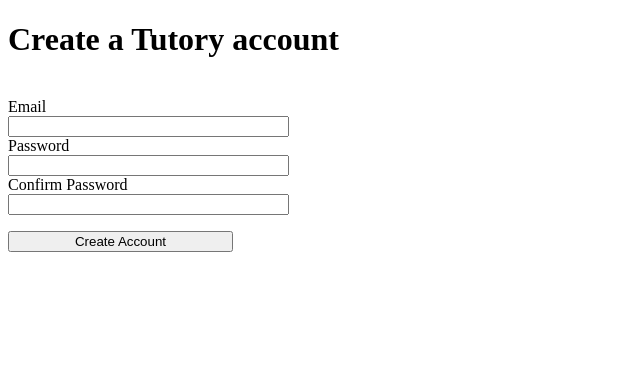
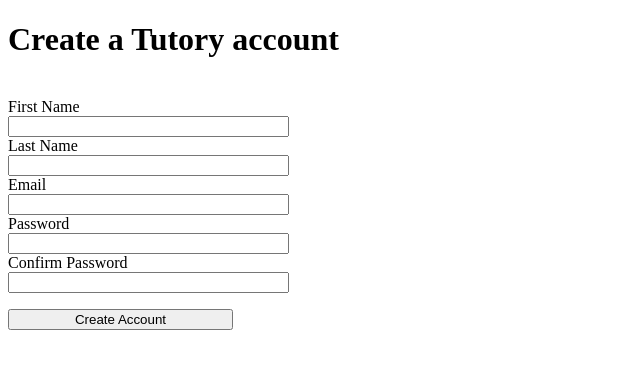
Before and after one commit to eric1tran/Tutory, a Flask app: page /register in a window 1280 px wide. Shown: the top 369 px of the page, without its empty margins (0-640 px from the left). Run offline with Flask 2, Linux system fonts and the light colour scheme.

Commit message:
Add a User database table and first/last name to registration form

```diff
--- a/requirements.txt
+++ b/requirements.txt
@@ -1,2 +1,5 @@
 flask
 flask-wtf
+flask-sqlalchemy
+flask-migrate
+pymysql
--- a/tutory_src/app.py
+++ b/tutory_src/app.py
@@ -1,9 +1,15 @@
 from flask import Flask, render_template, request, flash
 from user_forms import LoginForm, RegistrationForm
 from config import Config
+from flask_sqlalchemy import SQLAlchemy
+from flask_migrate import Migrate
 
 app = Flask(__name__)
 app.config.from_object(Config)
+db = SQLAlchemy(app)
+migrate = Migrate(app, db)
+
+from models import User
 
 @app.route('/', methods=['GET', 'POST'])
 def index():
@@ -26,10 +32,15 @@
         email = form.email.data
         password = form.password.data
         confirm_password = form.confirm_password.data
-        print(f'{email=}, {password=}, {confirm_password=}')
+        first_name = form.first_name.data
+        last_name = form.last_name.data
+
         if password != confirm_password:
-            errors = 'Passwords do not match'
             flash('Passwords do not match')
+        else:
+            user = User(email, password, first_name, last_name)
+            print(repr(user))
+
     return render_template('register.html', form=form)
 
 
--- a/tutory_src/templates/register.html
+++ b/tutory_src/templates/register.html
@@ -8,6 +8,10 @@
         <h1> Create a Tutory account</h1>
         <form action="" method="POST">
             {{ form.hidden_tag() }}<br>
+            {{ form.first_name.label }}<br>
+            {{ form.first_name(size=32) }}<br>
+            {{ form.last_name.label }}<br>
+            {{ form.last_name(size=32) }}<br>
             {{ form.email.label }}<br>
             {{ form.email(size=32) }}<br>
             {{ form.password.label }}<br>
--- a/tutory_src/user_forms.py
+++ b/tutory_src/user_forms.py
@@ -8,6 +8,8 @@
     submit = SubmitField('Sign In')
 
 class RegistrationForm(FlaskForm):
+    first_name = StringField('First Name', validators=[DataRequired()])
+    last_name = StringField('Last Name', validators=[DataRequired()])
     email = StringField('Email', validators=[DataRequired()])
     password = PasswordField('Password', validators=[DataRequired()])
     confirm_password = PasswordField('Confirm Password', validators=[DataRequired()])
```
Also changed, not shown: tutory_src/models.py (added, +19 -0 lines).
